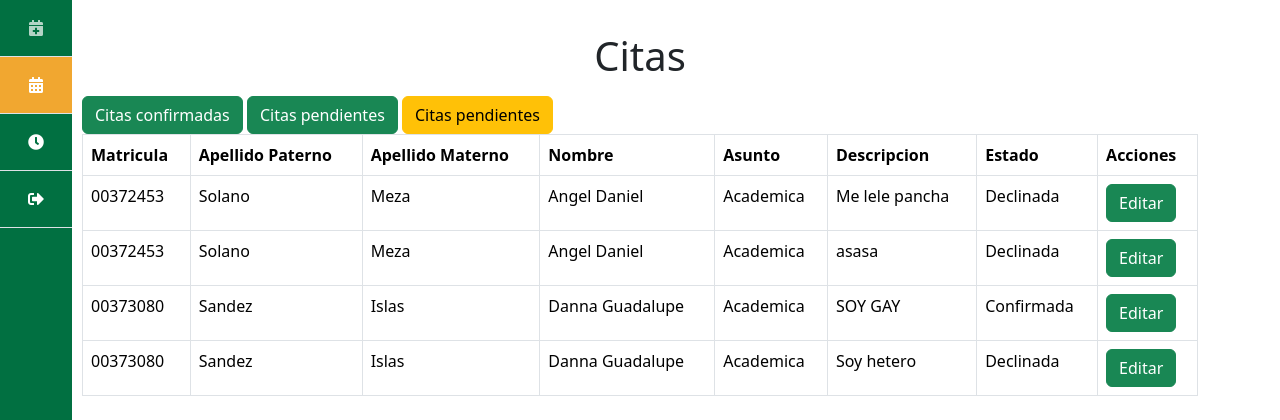
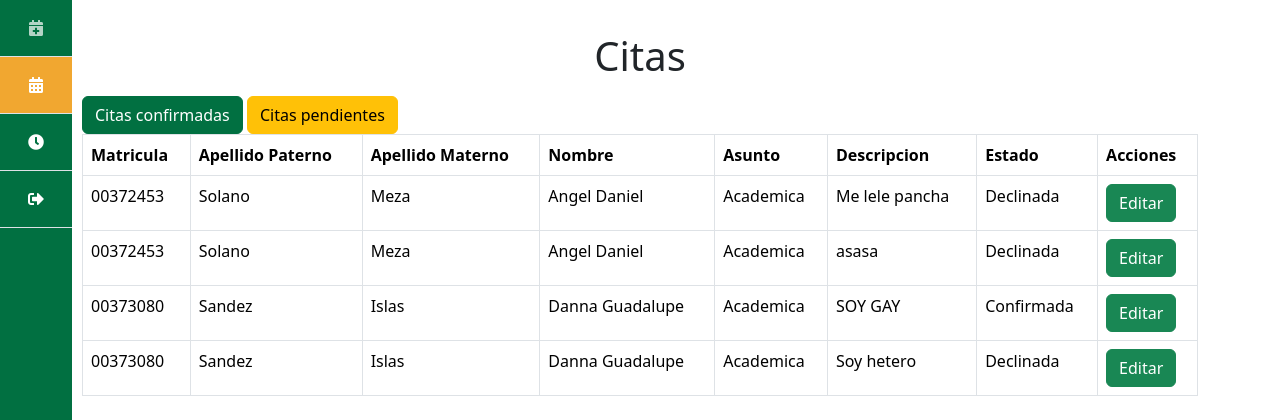
Before and after one commit to EspySoftware/sgap, a Django app: page /citas/ in a window 1280 px wide. Shown: the top 420 px of the page. Run offline with Django 5.2, Linux system fonts and the light colour scheme; a user stored in the database is signed in; data comes from the database, SQL or seed files in the repository.

Commit message:
cambios pekes

```diff
--- a/paginas/templates/base.html
+++ b/paginas/templates/base.html
@@ -46,7 +46,7 @@
                     </li>
                     <li>
                         <a
-                            href="/citas"
+                            href="/citas_pendientes"
                             class="nav-link {% if request.path == '/citas/' %}active{% endif %} py-3 border-bottom rounded-0"
                             data-bs-toggle="tooltip"
                             data-bs-placement="right"
--- a/paginas/templates/citas.html
+++ b/paginas/templates/citas.html
@@ -1,10 +1,9 @@
 {% extends 'base.html' %} {% block content %}
 
 <h1 class="text-center mt-3 mb-3">Citas</h1>
-<a href="/citas_confirmadas" class="btn btn-success">Citas confirmadas</a>
-<a href="/citas_pendientes" class="btn btn-success">Citas pendientes</a>
+<a href="/citas_confirmadas" class="btn btn-primary">Citas confirmadas</a>
+<a href="/citas_pendientes" class="btn btn-warning">Citas pendientes</a>
 
-<a href="/citas_pendientes" class="btn btn-warning">Citas pendientes</a>
 
 <table class="table table-bordered">
   <thead>
--- a/paginas/templates/citas_pendientes.html
+++ b/paginas/templates/citas_pendientes.html
@@ -1,6 +1,8 @@
 {% extends 'base.html' %} {% block content %}
 <h1 class="text-center mt-3 mb-3">Citas pendientes</h1>
 <a href="/citas" class="btn btn-success">Todas las citas</a>
+<a href="/citas_confirmadas" class="btn btn-primary">Citas confirmadas</a>
+
 <table class="table table-bordered">
     <thead>
         <tr>
--- a/paginas/templates/horario.html
+++ b/paginas/templates/horario.html
@@ -71,7 +71,7 @@
             {% endfor %}
         </tbody>
     </table>
-
+    {% if user.is_staff %}
     <div class="context-menu" id="context-menu">
         <ul>
             <li data-estado="disponible">Disponible</li>
@@ -79,7 +79,7 @@
             <li data-estado="cita_agendada">Cita agendada</li>
         </ul>
     </div>
-
+    {% endif %}
     <script>
         $(document).ready(function() {
             var $contextMenu = $("#context-menu");
```
